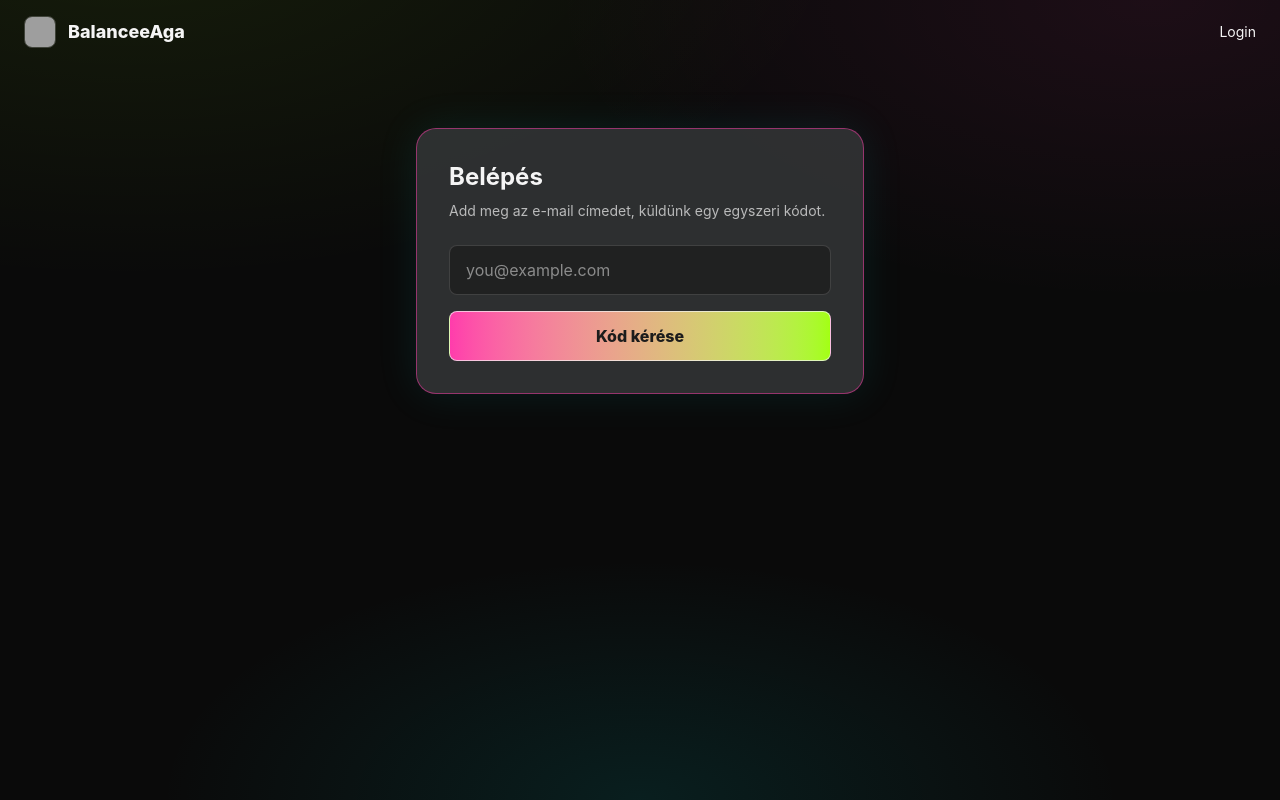
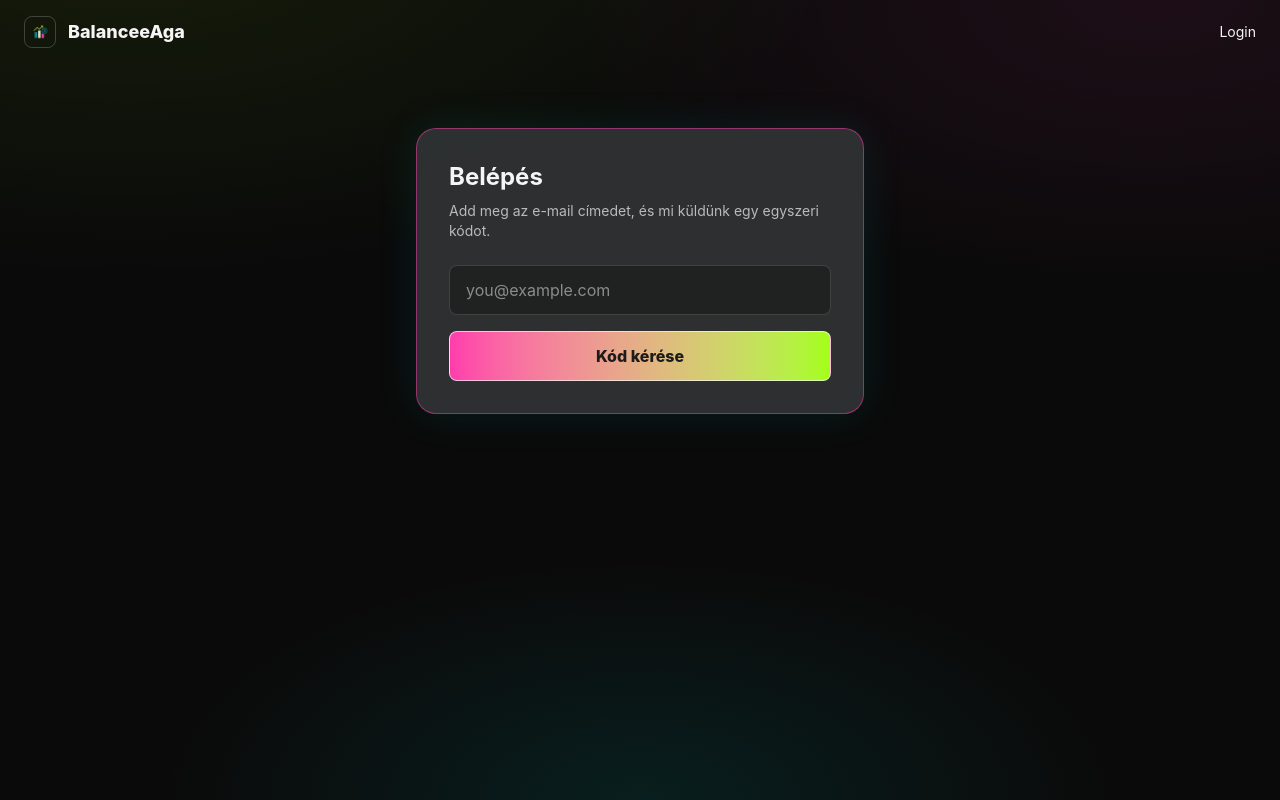
Before and after one commit to palyikris/balanceeaga, a React (Vite) app in the folder frontend/: page /login in a window 1280 px wide. Built offline with nearby package versions, Linux system fonts and the light colour scheme; grey boxes are pictures that could not be loaded.

Commit message:
fix: correct wording in login prompt for clarity

```diff
--- a/frontend/src/pages/Login.tsx
+++ b/frontend/src/pages/Login.tsx
@@ -28,7 +28,7 @@
       <div className="rounded-2xl p-8 border border-electric/50 bg-coolgray/70 shadow-[0_0_40px_rgba(0,179,179,.12)]">
         <h1 className="text-2xl font-bold mb-2">Belépés</h1>
         <p className="text-sm text-offwhite/70 mb-6">
-          Add meg az e-mail címedet, küldünk egy egyszeri kódot.
+          Add meg az e-mail címedet, és mi küldünk egy egyszeri kódot.
         </p>
 
         <form onSubmit={onSubmit} className="space-y-4">
```
Also changed, not shown: frontend/public/logo.png (added).
